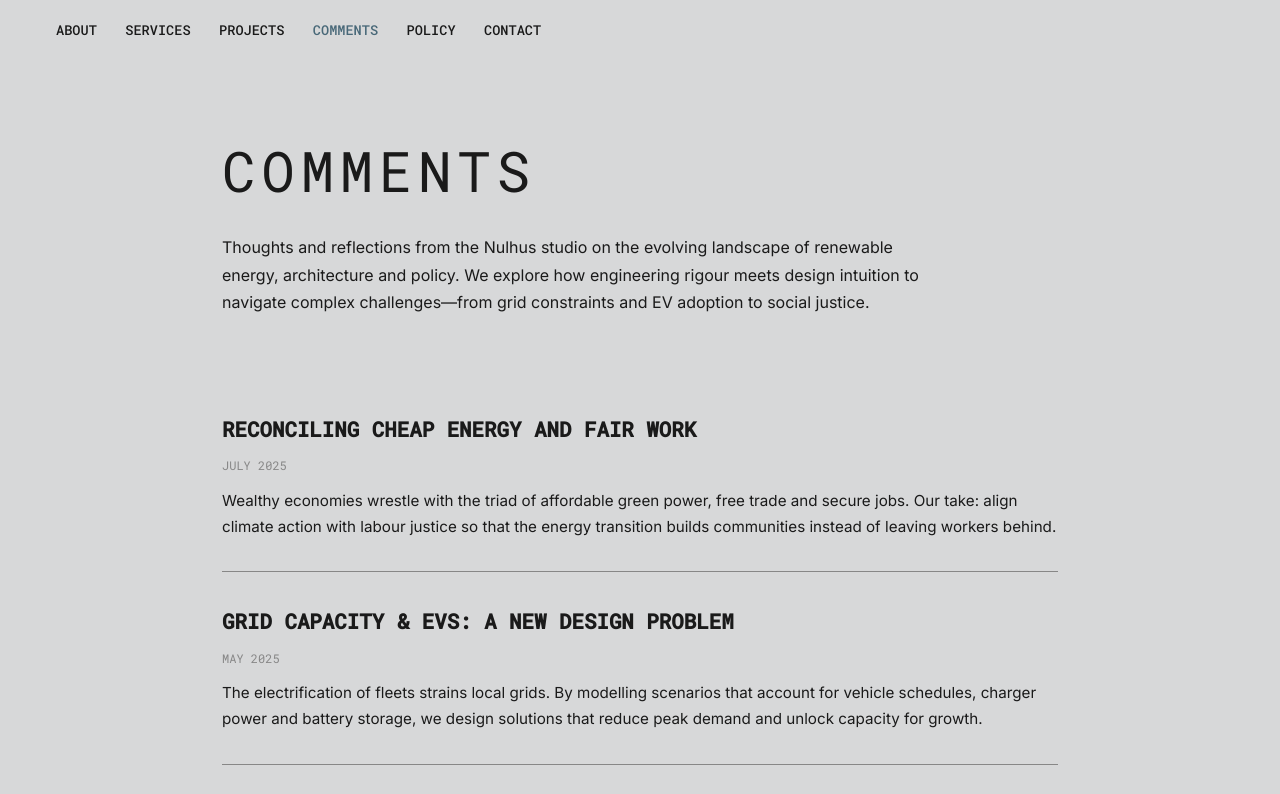
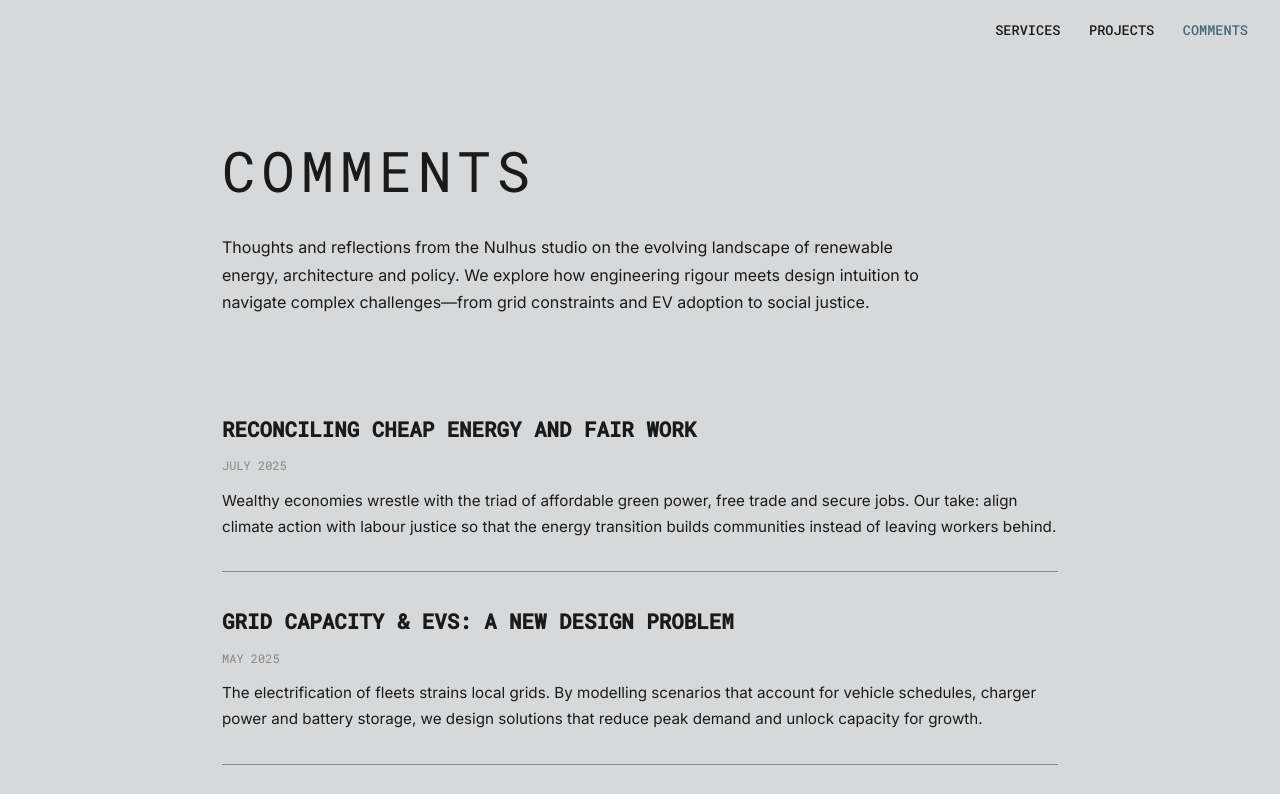
Before and after one commit to amaguire005/Nulhus, a plain HTML site: page comments.html in a window 1280 px wide. Shown: the top 794 px of the page. Drawn offline with Linux system fonts and the light colour scheme.

Commit message:
Simplify navigation: remove About, Policy & Contact links and move menu to top right

```diff
--- a/comments.html
+++ b/comments.html
@@ -49,6 +49,10 @@
             font-size: 0.85rem;
         }
         nav a:hover, nav a.current { color: var(--accent); }
+        /* Push navigation to the right */
+        nav {
+            margin-left: auto;
+        }
         .intro {
             max-width: 900px;
             margin: 4rem auto 4rem auto;
@@ -116,12 +120,9 @@
     <header>
         <!-- Navigation consistent with other pages; highlights the current Comments page -->
         <nav>
-            <a href="index.html#about">About</a>
             <a href="index.html#services">Services</a>
             <a href="projects.html">Projects</a>
             <a href="comments.html" class="current">Comments</a>
-            <a href="index.html#policy">Policy</a>
-            <a href="index.html#contact">Contact</a>
         </nav>
     </header>
     <main>
```
Also changed, not shown: index.html (+4 -3 lines), projects.html (+4 -3 lines).
